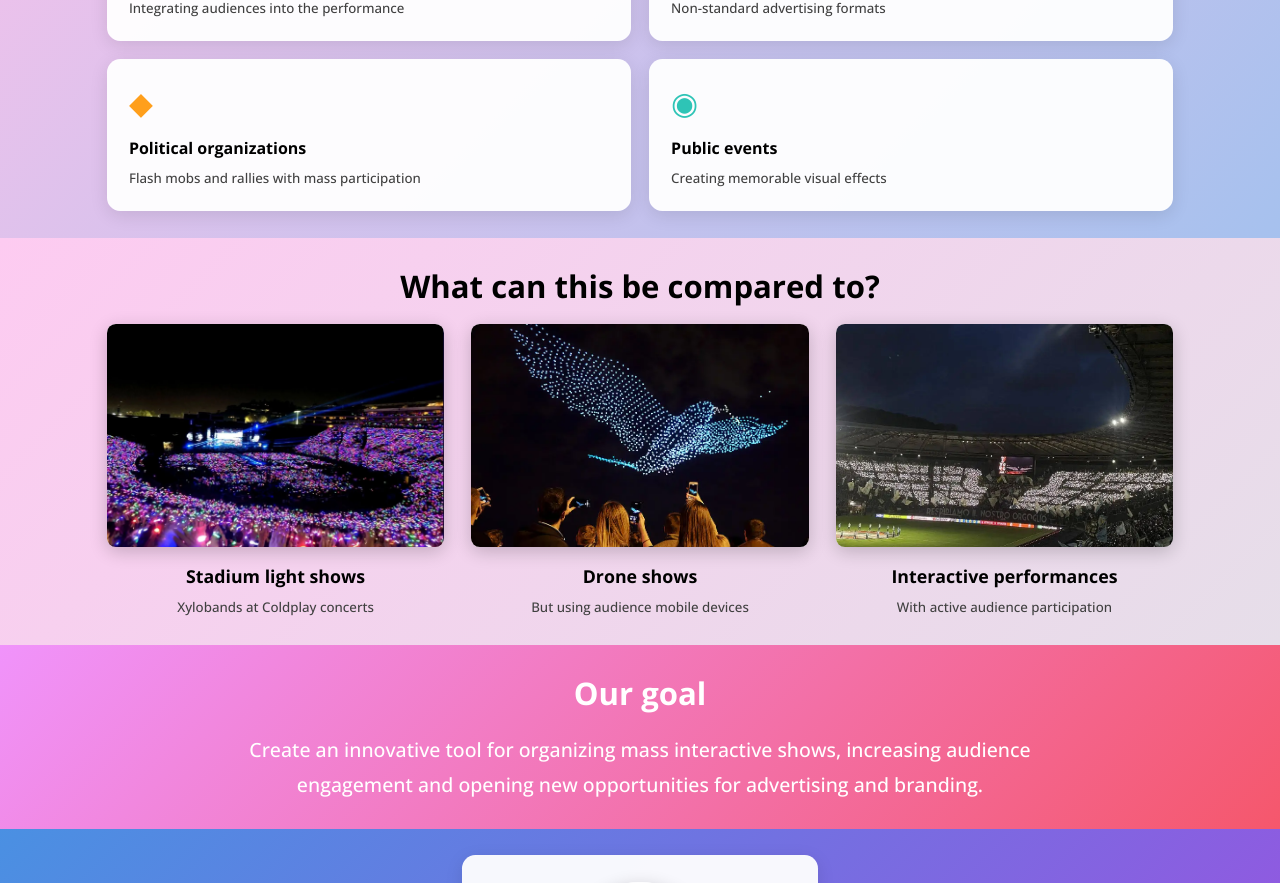
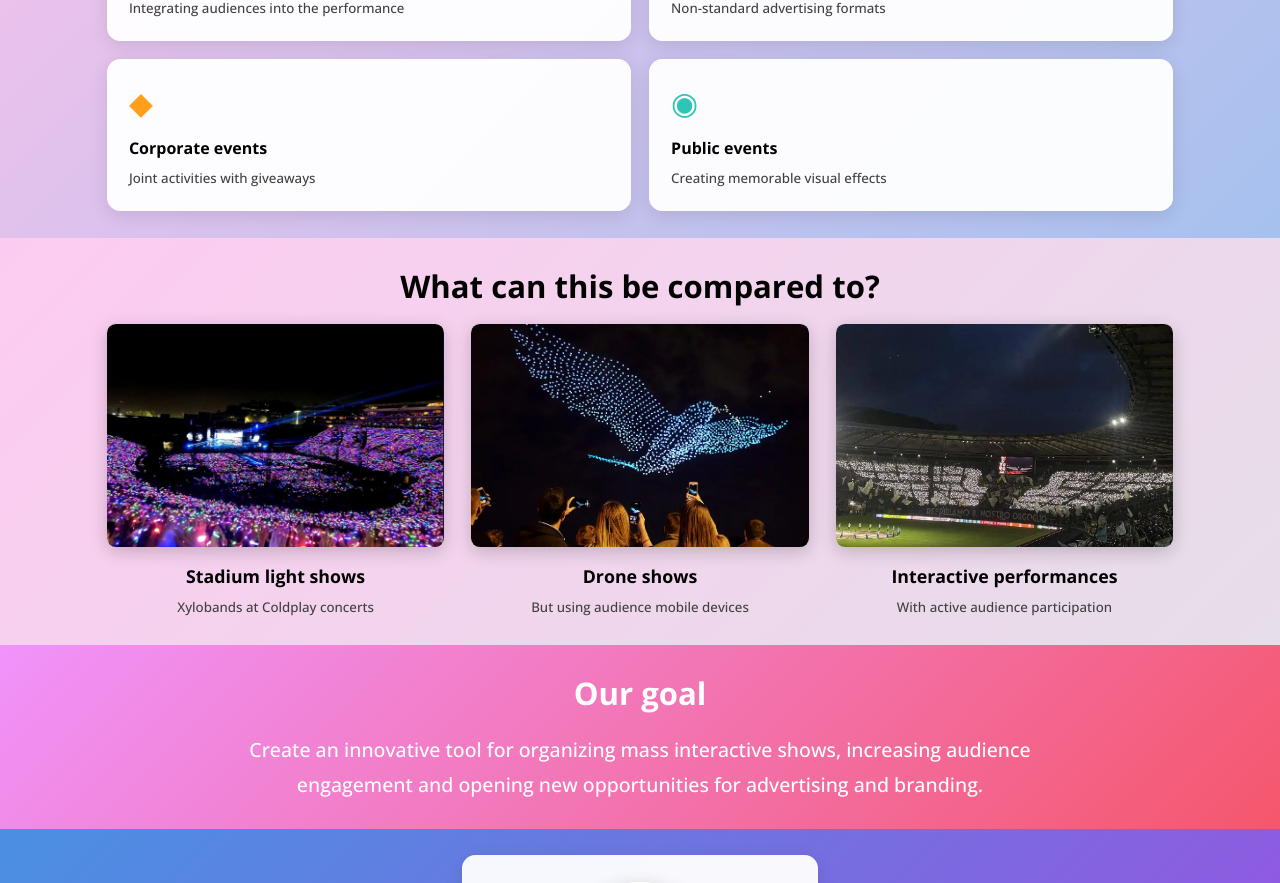
Before and after one commit to roman-orlovskiy/gromka.ru, a Vue app: page /#/ in a window 1280 px wide. Shown: the part 3600-4483 px from the top of the page. Built offline with nearby package versions, Linux system fonts and the light colour scheme.

Commit message:
Update political event terminology in English and Russian locales

```diff
--- a/src/locales/en.js
+++ b/src/locales/en.js
@@ -100,8 +100,8 @@ export default {
         description: 'Non-standard advertising formats'
       },
       political: {
-        title: 'Political organizations',
-        description: 'Flash mobs and rallies with mass participation'
+        title: 'Corporate events',
+        description: 'Joint activities with giveaways'
       },
       public: {
         title: 'Public events',
--- a/src/locales/ru.js
+++ b/src/locales/ru.js
@@ -100,8 +100,8 @@ export default {
         description: 'Нестандартные рекламные форматы'
       },
       political: {
-        title: 'Политические организации',
-        description: 'Флешмобы и митинги с массовым участием'
+        title: 'Корпоративные мероприятия',
+        description: 'Совместные активности с розыгрышами'
       },
       public: {
         title: 'Общественные мероприятия',
```
